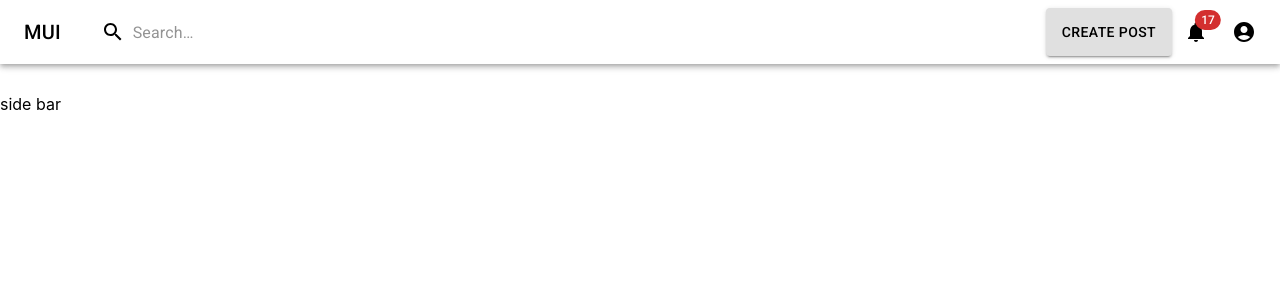
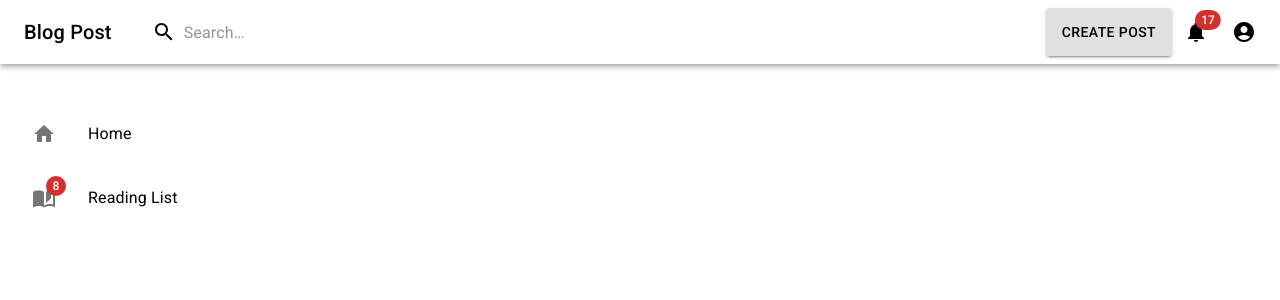
Before and after one commit to Amrita-padhy/blog-post, a React (Create React App) app in the folder UI/: page /home in a window 1280 px wide. Shown: the top 300 px of the page. Built offline with nearby package versions, Linux system fonts and the light colour scheme.

Commit message:
fix card component

```diff
--- a/UI/src/components/Navbar.js
+++ b/UI/src/components/Navbar.js
@@ -10,11 +10,8 @@ import InputBase from '@mui/material/InputBase';
 import Badge from '@mui/material/Badge';
 import SearchIcon from '@mui/icons-material/Search';
 import AccountCircle from '@mui/icons-material/AccountCircle';
-import MailIcon from '@mui/icons-material/Mail';
 import NotificationsIcon from '@mui/icons-material/Notifications';
-import MoreIcon from '@mui/icons-material/MoreVert';
 import Button from '@mui/material/Button';
-// import Stack from '@mui/material/Stack';
 
 const Navbar = () => {
   const Search = styled("div")(({ theme }) => ({
@@ -67,7 +64,7 @@ const Navbar = () => {
           component="div"
           sx={{ display: { xs: "none", sm: "block" } }}
         >
-          MUI
+          Blog Post
         </Typography>
         <Search>
           <SearchIconWrapper>
@@ -76,6 +73,7 @@ const Navbar = () => {
           <StyledInputBase
             placeholder="Search…"
             inputProps={{ "aria-label": "search" }}
+            // backgroundColor={Error}
           />
         </Search>
         <Box sx={{ flexGrow: 1 }} />
@@ -105,46 +103,5 @@ const Navbar = () => {
         </Box>
       </Toolbar>
     </AppBar>
-  </Box>
-    // <nav className="navbar">
-    //   <div className="nav-container-one">
-
-    //     <Search className="search-bar">
-    //       <SearchIconWrapper>
-    //         <SearchIcon />
-    //       </SearchIconWrapper>
-    //       <StyledInputBase
-    //         placeholder="Search…"
-    //         inputProps={{ "aria-label": "search" }}
-    //       />
-    //     </Search>
-
-    //     <Box sx={{ display: { xs: "none", md: "flex" } }}>
-    //       <IconButton
-    //         size="large"
-    //         aria-label="show 17 new notifications"
-    //         color="inherit"
-    //       >
-    //         <Badge badgeContent={17} color="error">
-    //           <NotificationsIcon />
-    //         </Badge>
-    //       </IconButton>
-
-    //       <IconButton
-    //         size="large"
-    //         edge="end"
-    //         aria-label="account of current user"
-    //         aria-haspopup="true"
-    //         color="inherit"
-    //       >
-    //         <AccountCircle />
-    //       </IconButton>
-    //     </Box>
-    //   </div>
-    // </nav>
-    //  <NotificationsIcon/>
-    //  <AccountCircleIcon/>
-  );
-};
-
+  </Box>)}
 export default Navbar;
--- a/UI/src/components/Sidebar.js
+++ b/UI/src/components/Sidebar.js
@@ -1,12 +1,47 @@
 import React from "react";
+//
+import List from "@mui/material/List";
+import ListItem from "@mui/material/ListItem";
+import ListItemButton from "@mui/material/ListItemButton";
+import ListItemIcon from "@mui/material/ListItemIcon";
+import ListItemText from "@mui/material/ListItemText";
+import HomeIcon from '@mui/icons-material/Home';
+import AutoStoriesIcon from '@mui/icons-material/AutoStories';
+import Badge from '@mui/material/Badge';
+import { Box } from "@mui/material";
 
+const Sidebar = () => {
+  return (
+    <Box className="sidebar_container" sx={{ width: '100%',
+     maxWidth:
+    220,
+    height:20,
+     bgcolor: 'background.paper'
+    }}>
 
-const Sidebar = () =>{
+    <List >
+      <ListItem  className="sideBar_content">
+        <ListItemButton>
+          <ListItemIcon>
+            <HomeIcon />
+          </ListItemIcon>
+          <ListItemText primary="Home"color="" />
+        </ListItemButton>
+      </ListItem>
+      {/*  */}
+      <ListItem className="sideBar_content">
+        <ListItemButton>
+          <ListItemIcon>
+            <AutoStoriesIcon />
+            <Badge badgeContent={8} color="error">
 
-
-    return (
-        <div>side bar </div>
-
-    )
-}
-export default Sidebar
+            </Badge>
+          </ListItemIcon>
+          <ListItemText primary="Reading List" />
+        </ListItemButton>
+      </ListItem>
+    </List>
+    </Box>
+  );
+};
+export default Sidebar;
```
Also changed, not shown: UI/src/components/adds.js (added, +12 -0 lines), UI/src/components/cards.js (added, +45 -0 lines).
